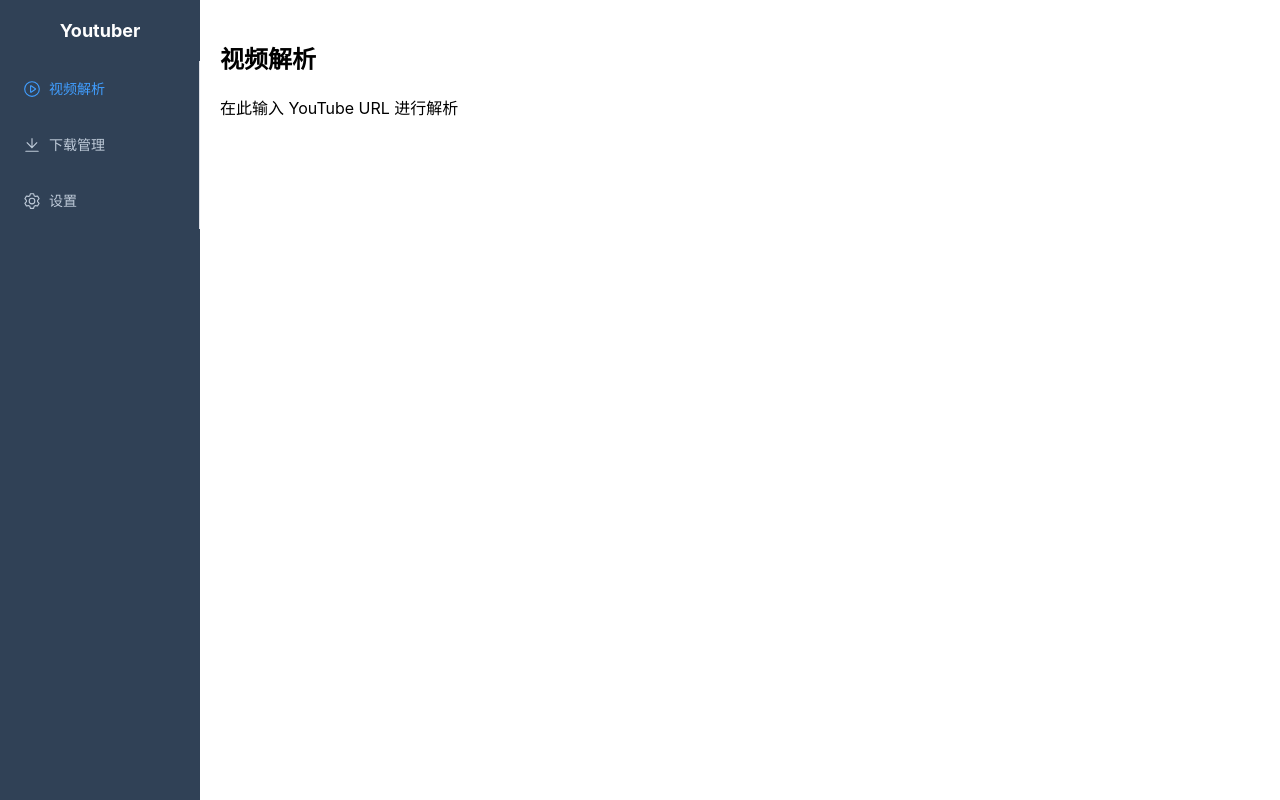
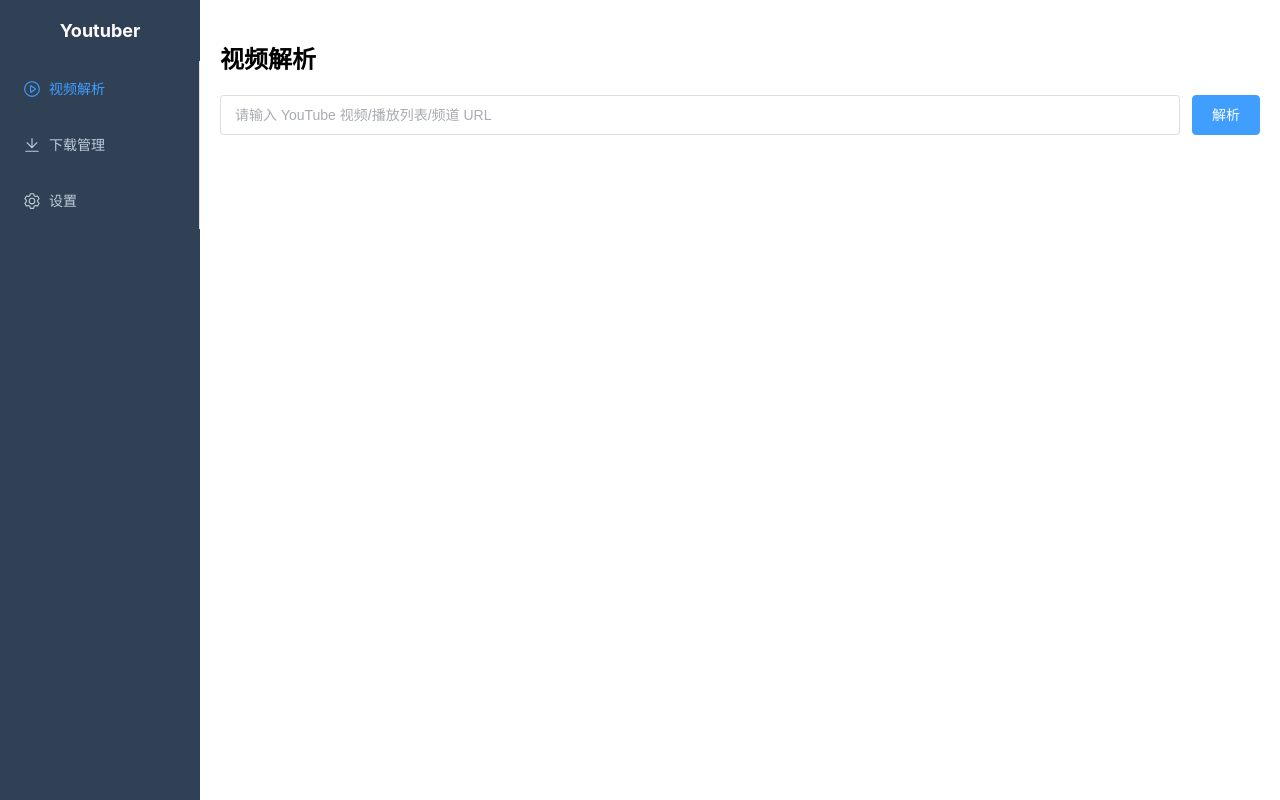
Before and after one commit to nirvanafire/youtuber, a Vue app in the folder electron/src/renderer/: page /#/ in a window 1280 px wide. Built offline with nearby package versions, Linux system fonts and the light colour scheme.

Commit message:
feat(ui): add URL input and video card components for HomeView

```diff
--- /dev/null
+++ b/electron/src/renderer/src/components/UrlInput.vue
@@ -0,0 +1,32 @@
+<template>
+  <div style="display: flex; gap: 12px">
+    <el-input
+      v-model="url"
+      :placeholder="t('home.urlPlaceholder')"
+      size="large"
+      clearable
+      @keyup.enter="onParse"
+    />
+    <el-button type="primary" size="large" :loading="loading" @click="onParse">
+      {{ loading ? t('home.parsing') : t('home.parse') }}
+    </el-button>
+  </div>
+</template>
+
+<script setup lang="ts">
+import { ref } from "vue";
+import { useI18n } from "vue-i18n";
+
+const { t } = useI18n();
+
+defineProps<{ loading: boolean }>();
+const emit = defineEmits<{ parse: [url: string] }>();
+
+const url = ref("");
+
+function onParse() {
+  if (url.value.trim()) {
+    emit("parse", url.value.trim());
+  }
+}
+</script>
--- /dev/null
+++ b/electron/src/renderer/src/components/VideoCard.vue
@@ -0,0 +1,32 @@
+<template>
+  <el-card v-if="video" style="margin-top: 16px">
+    <div style="display: flex; gap: 16px">
+      <img
+        :src="video.thumbnail"
+        :alt="video.title"
+        style="width: 320px; height: 180px; object-fit: cover; border-radius: 8px"
+      />
+      <div>
+        <h3 style="margin: 0 0 8px 0">{{ video.title }}</h3>
+        <p style="color: #909399; margin: 0 0 4px 0">
+          {{ video.uploader }} · {{ formatDuration(video.duration) }}
+        </p>
+        <p style="color: #909399; margin: 0; font-size: 12px">
+          {{ video.formats.length }} 个格式 · {{ video.subtitles.length }} 个字幕
+        </p>
+      </div>
+    </div>
+  </el-card>
+</template>
+
+<script setup lang="ts">
+import type { VideoInfo } from "@/types";
+
+defineProps<{ video: VideoInfo }>();
+
+function formatDuration(seconds: number): string {
+  const m = Math.floor(seconds / 60);
+  const s = seconds % 60;
+  return `${m}:${s.toString().padStart(2, "0")}`;
+}
+</script>
--- a/electron/src/renderer/src/views/HomeView.vue
+++ b/electron/src/renderer/src/views/HomeView.vue
@@ -1,9 +1,40 @@
 <template>
   <div>
-    <h2>视频解析</h2>
-    <p>在此输入 YouTube URL 进行解析</p>
+    <h2>{{ t('home.title') }}</h2>
+    <UrlInput :loading="videoStore.loading" @parse="handleParse" />
+    <VideoCard v-if="videoStore.currentVideo" :video="videoStore.currentVideo" />
+    <el-alert
+      v-if="videoStore.error"
+      :title="videoStore.error"
+      type="error"
+      show-icon
+      style="margin-top: 16px"
+      closable
+      @close="videoStore.setError(null)"
+    />
   </div>
 </template>
 
 <script setup lang="ts">
+import { useI18n } from "vue-i18n";
+import { useVideoStore } from "@/stores/video";
+import { getVideoInfo } from "@/api/video";
+import UrlInput from "@/components/UrlInput.vue";
+import VideoCard from "@/components/VideoCard.vue";
+
+const { t } = useI18n();
+const videoStore = useVideoStore();
+
+async function handleParse(url: string) {
+  videoStore.setLoading(true);
+  videoStore.clear();
+  try {
+    const info = await getVideoInfo(url);
+    videoStore.setVideo(info);
+  } catch (e: any) {
+    videoStore.setError(e.message || "解析失败");
+  } finally {
+    videoStore.setLoading(false);
+  }
+}
 </script>
```
